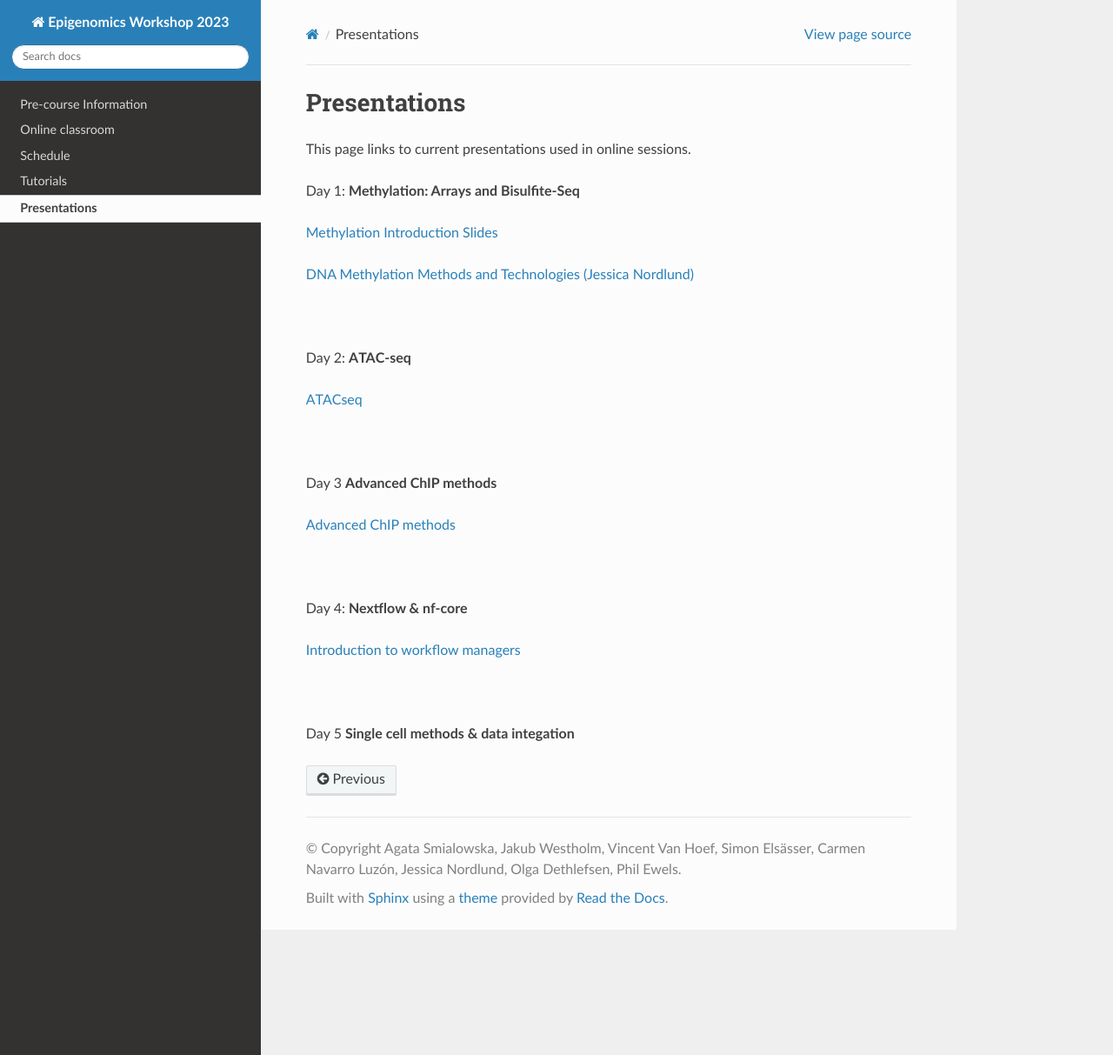
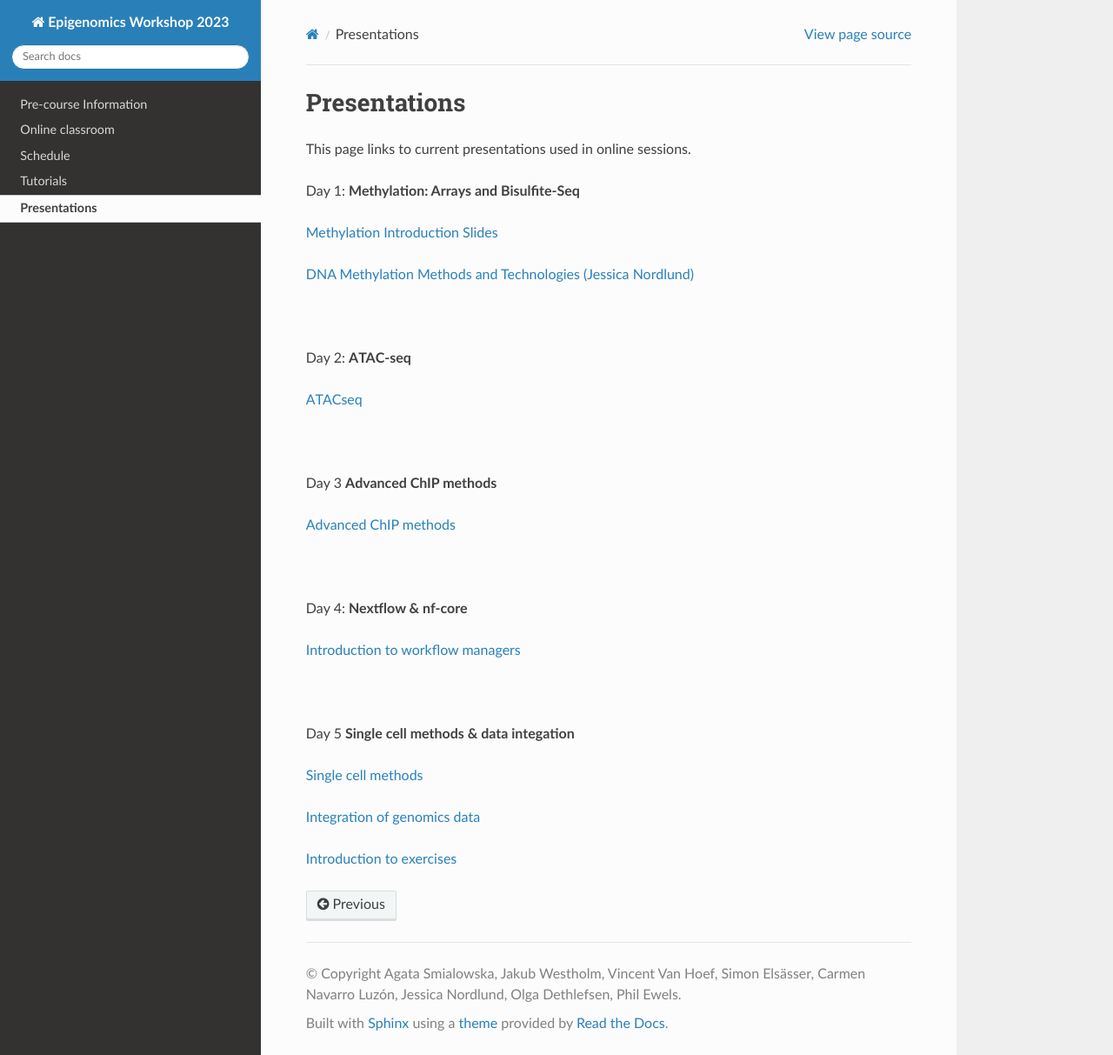
Before and after one commit to NBISweden/workshop-epigenomics-RTDs, a Sphinx documentation site: the page built from docs/content/presentations.rst, in a window 1280 px wide and 1213 px high. Shown: the whole window at 87% size. Built offline with Sphinx 7.4.7 and the Read the Docs theme 2.0.0, drawn with Linux system fonts in a browser that asks for light colours.

Commit message:
slides for friday, updates presentations page

```diff
--- a/docs/content/presentations.rst
+++ b/docs/content/presentations.rst
@@ -58,8 +58,8 @@ Day 4: **Nextflow & nf-core**
 
 Day 5 **Single cell methods & data integation**
 
-.. `Single cell methods <../_static/single_cell_methods2023out.pdf>`_
+`Single cell methods <../_static/single_cell_methods2023out.pdf>`_
 
-.. `Integration of genomics data  <../_static/data_intergation_2023.pdf>`_
+`Integration of genomics data  <../_static/data_intergation_2023.pdf>`_
 
-.. `Introduction to exercises  <../_static/lab_intro_2023.pdf>`_
+`Introduction to exercises  <../_static/lab_intro_2023.pdf>`_
```
